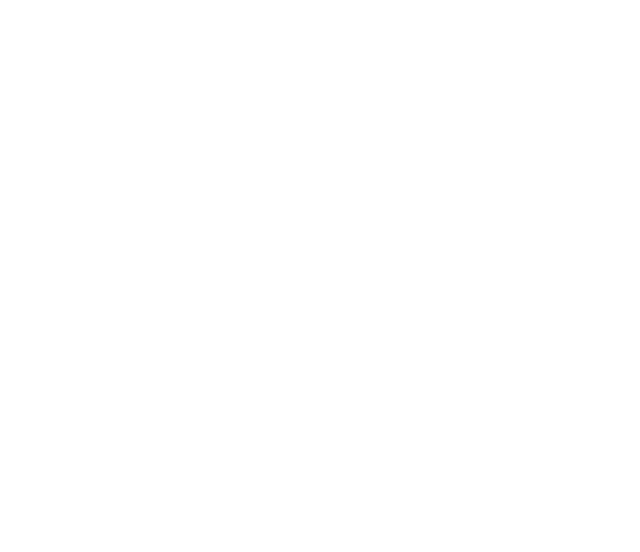
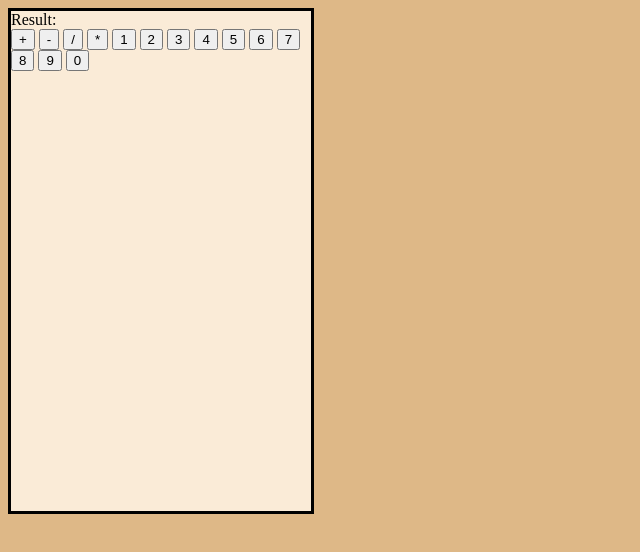
Before and after one commit to tehpez148/odin-calc, a plain HTML site: page index.html in a window 1280 px wide. Shown: the whole page, without its empty margins (0-640 px from the left). Drawn offline with Linux system fonts and the light colour scheme.

Commit message:
added buttons to HTML and added basic CSS for calculator body

```diff
--- a/index.html
+++ b/index.html
@@ -8,6 +8,28 @@
     <title>Calculator</title>
 </head>
 <body>
+    <div id = "calc">
+        <div id = screen>Result: </div>
+        <div id = buttons>
+            <button class = 'oper' data-type="operator" id ='plus'>+</button>
+            <button class = 'oper' data-type="operator" id ='minus'>-</button>
+            <button class = 'oper' data-type="operator" id ='divide'>/</button>
+            <button class = 'oper' data-type="operator" id ='times'>*</button>
+            <button class = 'digits' data-type ="number" id = 'one'>1</button>
+            <button class = 'digits' data-type ="number" id = 'two'>2</button>
+            <button class = 'digits' data-type ="number" id = 'three'>3</button>
+            <button class = 'digits' data-type ="number" id = 'four'>4</button>
+            <button class = 'digits' data-type ="number" id = 'five'>5</button>
+            <button class = 'digits' data-type ="number" id = 'six'>6</button>
+            <button class = 'digits' data-type ="number" id = 'seven'>7</button>
+            <button class = 'digits' data-type ="number" id = 'eight'>8</button>
+            <button class = 'digits' data-type ="number" id = 'nine'>9</button>
+            <button class = 'digits' data-type ="number" id = 'zero'>0</button>
+        </div>
+
+
+
+    </div>
 
 </body>
 </html>
--- a/style.css
+++ b/style.css
@@ -0,0 +1,12 @@
+body {
+    background-color: burlywood;
+}
+
+
+#calc{
+    border-style: solid;
+    border-color: black;
+    width: 300px;
+    height: 500px;
+    background-color: antiquewhite;
+}
```
